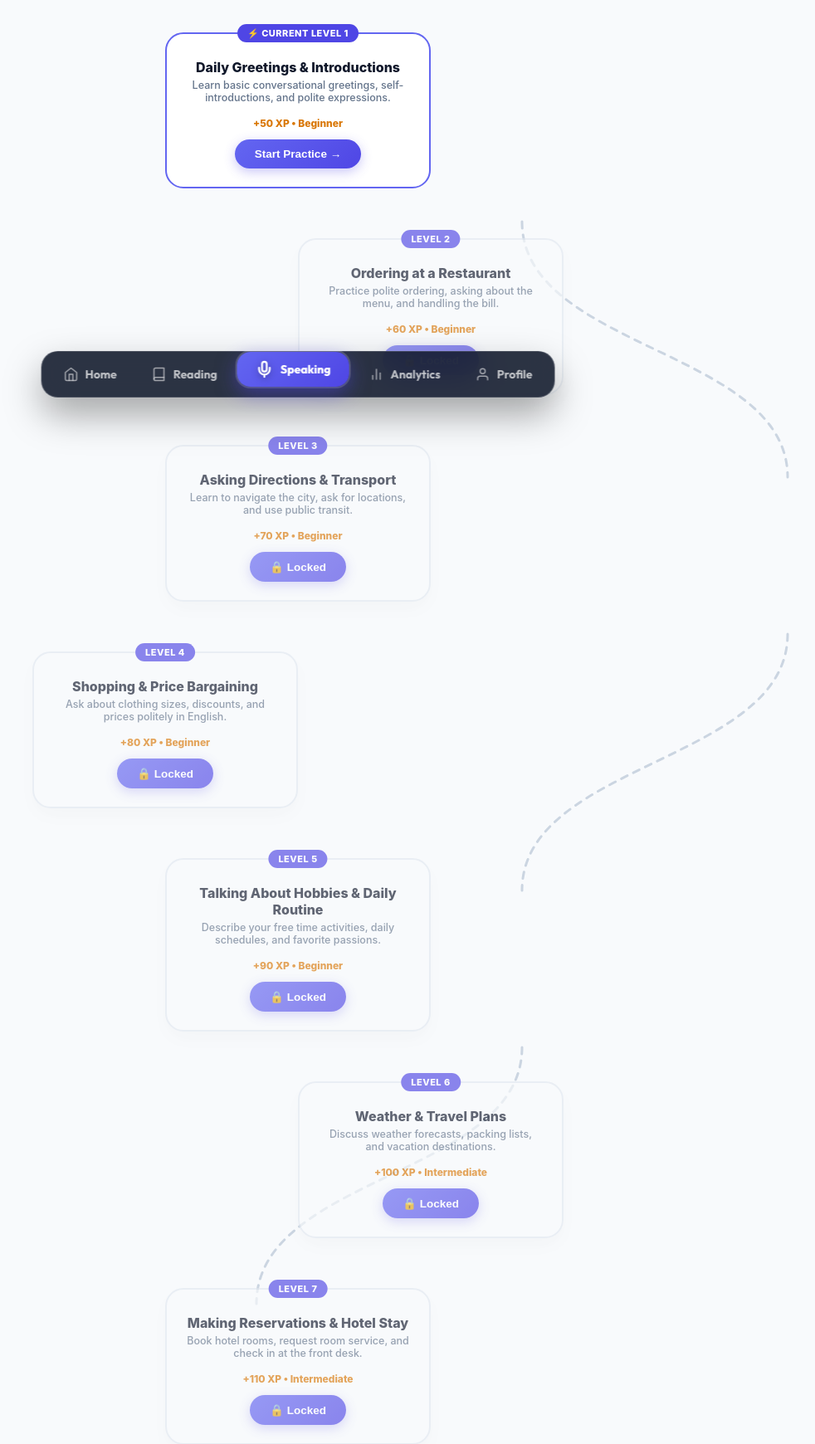
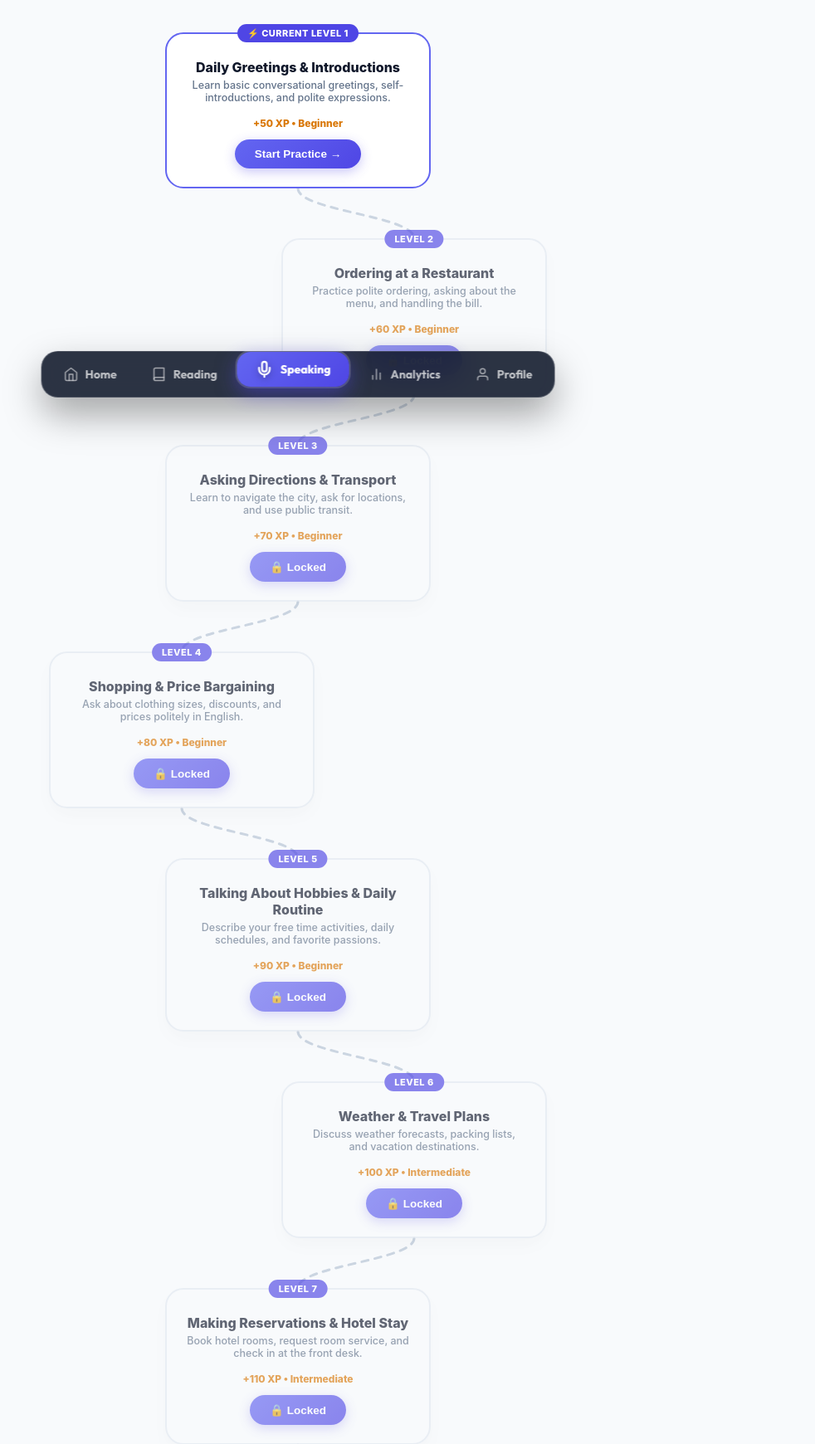
Before and after one commit to palamooradithyagoud/English-Vinglish, a Flask app: template templates/daily_challenges.html in a window 1280 px wide. Shown: the part 299-2039 px from the top of the page at 83% size, without its empty margins (281-1263 px from the left). Run offline with Flask 3, Linux system fonts and the light colour scheme; the template is opened without the code that fills it, so the values that code supplies are empty; parts of the project's set-up code (start-up, migrations or seed data) failed here and were passed over.

Commit message:
Fix S-curve vector path offsets using getBoundingClientRect and clean transform X offsets

```diff
--- a/templates/daily_challenges.html
+++ b/templates/daily_challenges.html
@@ -71,9 +71,9 @@
         transform: translateY(-4px);
     }
 
-    .dc-node-left { margin-right: 320px; }
-    .dc-node-center { margin: 0; }
-    .dc-node-right { margin-left: 320px; }
+    .dc-node-left { transform: translateX(-140px); }
+    .dc-node-center { transform: translateX(0); }
+    .dc-node-right { transform: translateX(140px); }
 
     .dc-node-card {
         background: #FFFFFF;
@@ -162,7 +162,7 @@
     }
 
     @media (max-width: 768px) {
-        .dc-node-left, .dc-node-right { margin: 0; }
+        .dc-node-left, .dc-node-right { transform: translateX(0); }
         .dc-header-card { flex-direction: column; text-align: center; gap: 16px; }
     }
 </style>
@@ -291,7 +291,7 @@
         document.getElementById('dc-total-xp').innerText = `⚡ ${totalEarnedXP} XP`;
 
         // Draw connecting SVG dashed lines between serpentine nodes
-        setTimeout(drawRoadmapLines, 50);
+        setTimeout(drawRoadmapLines, 100);
     }
 
     function drawRoadmapLines() {
@@ -314,21 +314,25 @@
 
         container.appendChild(svg);
 
+        const containerRect = container.getBoundingClientRect();
         const cards = container.querySelectorAll('.dc-node-card');
+
         for (let i = 0; i < cards.length - 1; i++) {
             const card1 = cards[i];
             const card2 = cards[i + 1];
 
-            const node1 = card1.closest('.dc-level-node');
-            const node2 = card2.closest('.dc-level-node');
+            const r1 = card1.getBoundingClientRect();
+            const r2 = card2.getBoundingClientRect();
 
-            const x1 = node1.offsetLeft + card1.offsetLeft + card1.offsetWidth / 2;
-            const y1 = node1.offsetTop + card1.offsetTop + card1.offsetHeight;
+            const x1 = r1.left + r1.width / 2 - containerRect.left;
+            const y1 = r1.bottom - containerRect.top;
 
-            const x2 = node2.offsetLeft + card2.offsetLeft + card2.offsetWidth / 2;
-            const y2 = node2.offsetTop + card2.offsetTop;
+            const x2 = r2.left + r2.width / 2 - containerRect.left;
+            const y2 = r2.top - containerRect.top;
 
-            const midY = (y1 + y2) / 2;
+            const deltaY = y2 - y1;
+            const midY1 = y1 + deltaY * 0.45;
+            const midY2 = y2 - deltaY * 0.45;
 
             const isDone = card1.classList.contains('completed') && card2.classList.contains('completed');
             const isCurrent = card1.classList.contains('completed') || card2.classList.contains('unlocked');
@@ -338,7 +342,7 @@
             const dashArray = isDone ? 'none' : '8 8';
 
             const path = document.createElementNS('http://www.w3.org/2000/svg', 'path');
-            path.setAttribute('d', `M ${x1} ${y1} C ${x1} ${midY}, ${x2} ${midY}, ${x2} ${y2}`);
+            path.setAttribute('d', `M ${x1} ${y1} C ${x1} ${midY1}, ${x2} ${midY2}, ${x2} ${y2}`);
             path.setAttribute('stroke', strokeColor);
             path.setAttribute('stroke-width', strokeWidth);
             path.setAttribute('stroke-dasharray', dashArray);
```
